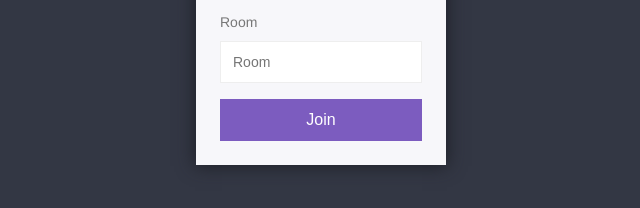
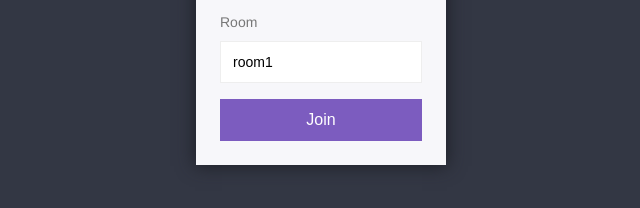
Before and after one commit to calebjanhunen/chat-app, a website: page public/index.html in a window 1280 px wide. Shown: the part 396-604 px from the top of the page, 319-959 px from the left. Drawn offline with Linux system fonts and the light colour scheme.

Commit message:
Made room unable to edit

```diff
--- a/public/index.html
+++ b/public/index.html
@@ -23,6 +23,8 @@
                         name="room"
                         placeholder="Room"
                         required
+                        value="room1"
+                        readonly="readonly"
                     />
                     <button>Join</button>
                 </form>
```
